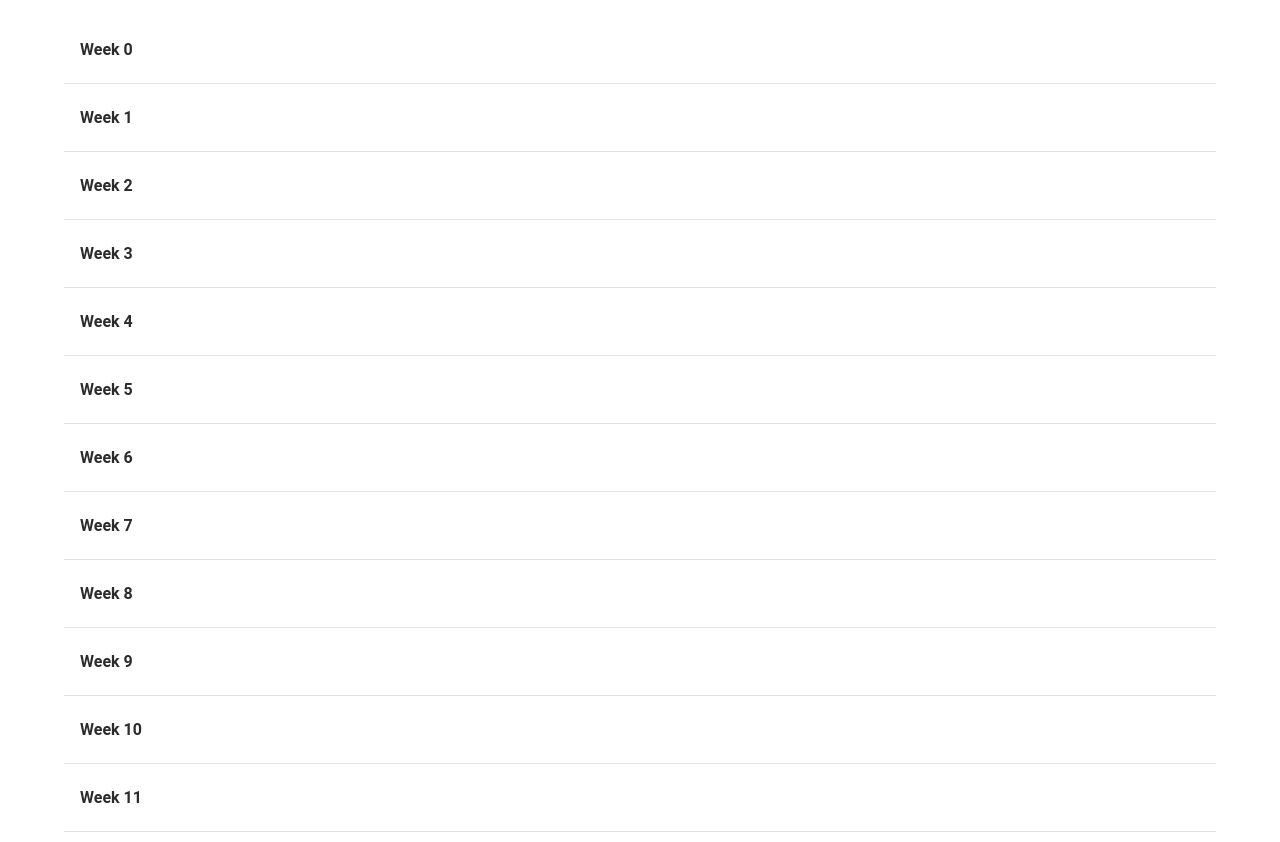
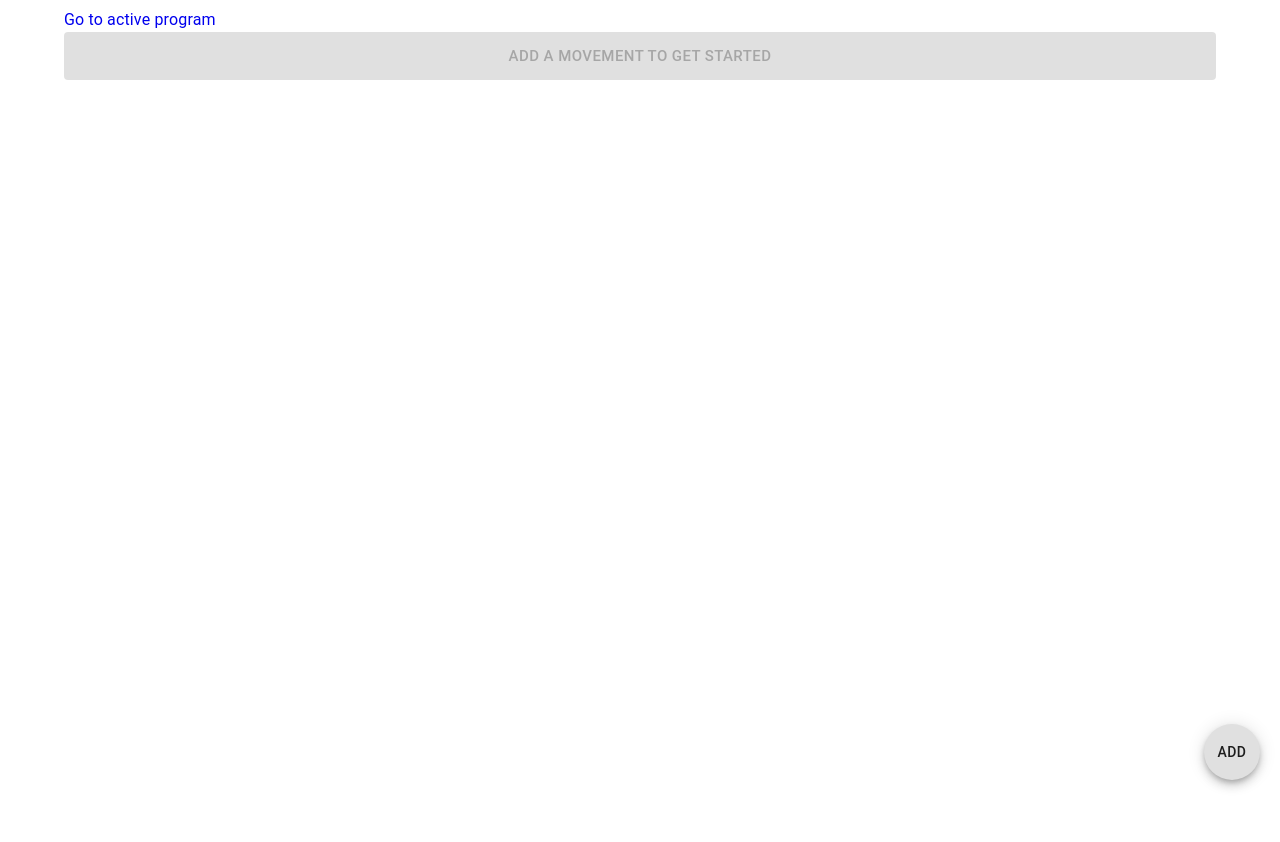
Before and after one commit to ChristopherFotos/jscycle-app, a React (Create React App) app: page / in a window 1280 px wide. Shown: the top 842 px of the page. After the commit the page ends 800 px from the top, so only its background shows below. Built offline with nearby package versions, Linux system fonts and the light colour scheme.

Commit message:
add create program functionality

```diff
--- a/package.json
+++ b/package.json
@@ -11,6 +11,7 @@
     "@testing-library/jest-dom": "^5.17.0",
     "@testing-library/react": "^13.4.0",
     "@testing-library/user-event": "^13.5.0",
+    "lodash": "^4.17.21",
     "react": "^18.2.0",
     "react-dom": "^18.2.0",
     "react-router-dom": "^6.16.0",
--- a/src/App.js
+++ b/src/App.js
@@ -7,6 +7,7 @@ import Day from './components/Day';
 import { Container, Typography, Paper } from '@mui/material';
 import { useReducer } from 'react';
 import programReducer from './reducers/programReducer';
+import ProgramEditor from './components/ProgramEditor';
 
 import './App.scss';
 
@@ -18,12 +19,27 @@ function App() {
 			<ProgramContext.Provider value={program}>
 				<div className='App'>
 					<Routes>
-						<Route path='/' element={<Program program={program} />} />
-						<Route path='/:weekId' element={<Week program={program} />} />
+						<Route
+							path='/'
+							element={
+								<ProgramEditor
+									programDispatcher={programDispatcher}
+									program={program}
+								/>
+							}
+						/>
+						<Route
+							path='/program'
+							element={<Program program={programState} />}
+						/>
+						<Route path='/:weekId' element={<Week program={programState} />} />
 						<Route
 							path='/:weekId/:dayId'
 							element={
-								<Day programDispatcher={programDispatcher} program={program} />
+								<Day
+									programDispatcher={programDispatcher}
+									program={programState}
+								/>
 							}
 						/>
 						sx
--- /dev/null
+++ b/src/components/MovementEditor.jsx
@@ -0,0 +1,110 @@
+import React from 'react';
+import {
+	Card,
+	Typography,
+	FormGroup,
+	Checkbox,
+	FormControlLabel,
+	Accordion,
+	AccordionSummary,
+	AccordionDetails,
+	Slider,
+	TextField,
+	Fab,
+} from '@mui/material';
+
+export default function MovementEditor({
+	movement,
+	index,
+	handleChangeMovementProperties,
+	handleChangeProgressionProperties,
+	handleChangeMovementDays,
+}) {
+	const labels = [
+		{ label: 'Starting value', name: 'startingValue' },
+		{ label: 'increment', name: 'increment' },
+		{ label: 'deload increment', name: 'deloadIncrement' },
+	];
+
+	const days = [0, 1, 2, 3, 4, 5, 6, 7];
+
+	return (
+		<Card sx={{ p: 2, my: 2 }}>
+			<TextField
+				sx={{ my: 2 }}
+				onChange={(e) =>
+					handleChangeMovementProperties(e, {
+						index,
+						property: 'name',
+					})
+				}
+				label='name'
+				value={movement.name}
+			/>
+
+			<Accordion>
+				<AccordionSummary>
+					<Typography>Days</Typography>
+				</AccordionSummary>
+				<AccordionDetails>
+					<FormGroup sx={{ display: 'flex' }}>
+						{days.map((day, i) => (
+							<FormControlLabel
+								control={
+									<Checkbox
+										checked={movement.days.includes(day)}
+										onChange={(e) =>
+											handleChangeMovementDays(e, {
+												index,
+												day: day,
+											})
+										}
+									/>
+								}
+								label={i + 1}
+							/>
+						))}
+					</FormGroup>
+				</AccordionDetails>
+			</Accordion>
+
+			{movement.progression.map((trainingVariable, i) => {
+				return (
+					<Accordion>
+						<AccordionSummary
+							aria-controls='panel1a-content'
+							id='panel1a-header'>
+							<Typography>{trainingVariable.name}</Typography>
+						</AccordionSummary>
+						<AccordionDetails>
+							{labels.map((label) => {
+								return (
+									<TextField
+										sx={{ my: 4, display: 'block' }}
+										type='number'
+										inputProps={{ inputMode: 'numeric' }}
+										onChange={(e) =>
+											handleChangeProgressionProperties(e, {
+												index,
+												progressionIndex: i,
+												property: label.name,
+											})
+										}
+										label={label.label}
+										value={trainingVariable[label.name]}
+									/>
+								);
+							})}
+						</AccordionDetails>
+					</Accordion>
+				);
+			})}
+		</Card>
+	);
+}
+
+// name: 'weight',
+// startingValue: 240,
+// increment: 5,
+// deloadIncrement: 5,
+// max: Infinity,
--- /dev/null
+++ b/src/components/ProgramEditor.jsx
@@ -0,0 +1,141 @@
+import React, { useState } from 'react';
+import { Link } from 'react-router-dom';
+import MovementEditor from './MovementEditor';
+import programGenerator from '../functions/programGenerator';
+import waveLoading from '../functions/waveLoading';
+import { Typography, Fab, Button } from '@mui/material';
+
+export default function ProgramEditor({ programDispatcher }) {
+	const [movements, setMovements] = useState([]);
+	const [lengths, setLengths] = useState({ cycleLength: 4, cycles: 3 });
+
+	const handleAddMovement = () => {
+		setMovements([
+			...movements,
+			{
+				name: 'bench press',
+				days: [1, 3, 5],
+				progression: [
+					{
+						name: 'weight',
+						startingValue: 240,
+						increment: 5,
+						deloadIncrement: 5,
+						max: Infinity,
+					},
+					{
+						name: 'sets',
+						startingValue: 3,
+						increment: 1,
+						deloadIncrement: 1,
+						max: Infinity,
+					},
+					{
+						name: 'reps',
+						startingValue: 3,
+						increment: 1,
+						deloadIncrement: 1,
+						max: Infinity,
+					},
+				],
+			},
+		]);
+	};
+
+	const handleChangeMovementProperties = (e, info) => {
+		const stateCopy = [...movements];
+		const { index, property } = info;
+
+		stateCopy[index][property] = e.target.value;
+
+		setMovements(stateCopy);
+	};
+
+	const handleChangeProgressionProperties = (e, info) => {
+		const stateCopy = [...movements];
+		const { index, property, progressionIndex } = info;
+
+		stateCopy[index].progression[progressionIndex][property] = parseFloat(
+			e.target.value
+		);
+
+		setMovements(stateCopy);
+	};
+
+	const handleChangeMovementDays = (e, info) => {
+		const stateCopy = [...movements];
+		const { index, day } = info;
+		const isChecked = e.target.checked;
+		let { days } = stateCopy[index];
+
+		isChecked
+			? stateCopy[index].days.push(day)
+			: (stateCopy[index].days = stateCopy[index].days.filter(
+					(d) => d !== day
+			  ));
+
+		days.sort();
+
+		setMovements(stateCopy);
+	};
+
+	const generateProgram = () => {
+		const processedMovements = movements.map((m) => {
+			const copy = { ...m };
+			copy.progression = waveLoading(
+				copy.progression,
+				lengths.cycles,
+				lengths.cycleLength
+			);
+			return copy;
+		});
+
+		const newProgram = programGenerator(
+			processedMovements,
+			lengths.cycles * lengths.cycleLength
+		);
+
+		return newProgram;
+	};
+
+	return (
+		<div>
+			<Typography variant='body1'>
+				<Link to='/program'>Go to active program</Link>
+			</Typography>
+			{movements.map((m, i) => (
+				<MovementEditor
+					handleChangeMovementProperties={handleChangeMovementProperties}
+					handleChangeProgressionProperties={handleChangeProgressionProperties}
+					handleChangeMovementDays={handleChangeMovementDays}
+					movement={m}
+					index={i}
+				/>
+			))}
+			<Button
+				sx={{ width: '100%', height: '3rem' }}
+				variant='contained'
+				size='large'
+				disabled={movements.length < 1}
+				onClick={() => {
+					programDispatcher({
+						type: 'createNewProgram',
+						newProgram: generateProgram(),
+					});
+				}}>
+				{movements.length
+					? 'Generate Program'
+					: 'Add a movement to get started'}
+			</Button>
+			<Fab
+				sx={{
+					position: 'absolute',
+					bottom: 20,
+					right: 20,
+				}}
+				onClick={handleAddMovement}>
+				Add
+			</Fab>
+		</div>
+	);
+}
--- a/src/program.js
+++ b/src/program.js
@@ -104,6 +104,9 @@ const deadlift = {
 	),
 };
 
+const WORKING_PROGRAM = [squat, bench, deadlift];
+console.log('WROKING PROGRAM GHRUIDGR', WORKING_PROGRAM);
+
 const unfilteredProgram = programGenerator([squat, bench, deadlift], 12);
 
 const program = unfilteredProgram.map((week) => {
--- a/src/reducers/programReducer.js
+++ b/src/reducers/programReducer.js
@@ -23,6 +23,7 @@ const programReducer = (state, action) => {
 			console.log(stateCopy[week][day][movement].setsInfo);
 		},
 	};
+	if (action.type === 'createNewProgram') return action.newProgram;
 	actions[action.type](action.set);
 	return stateCopy;
 };
```
Also changed, not shown: 1 other file (tests, documents, lock files or other folders).
